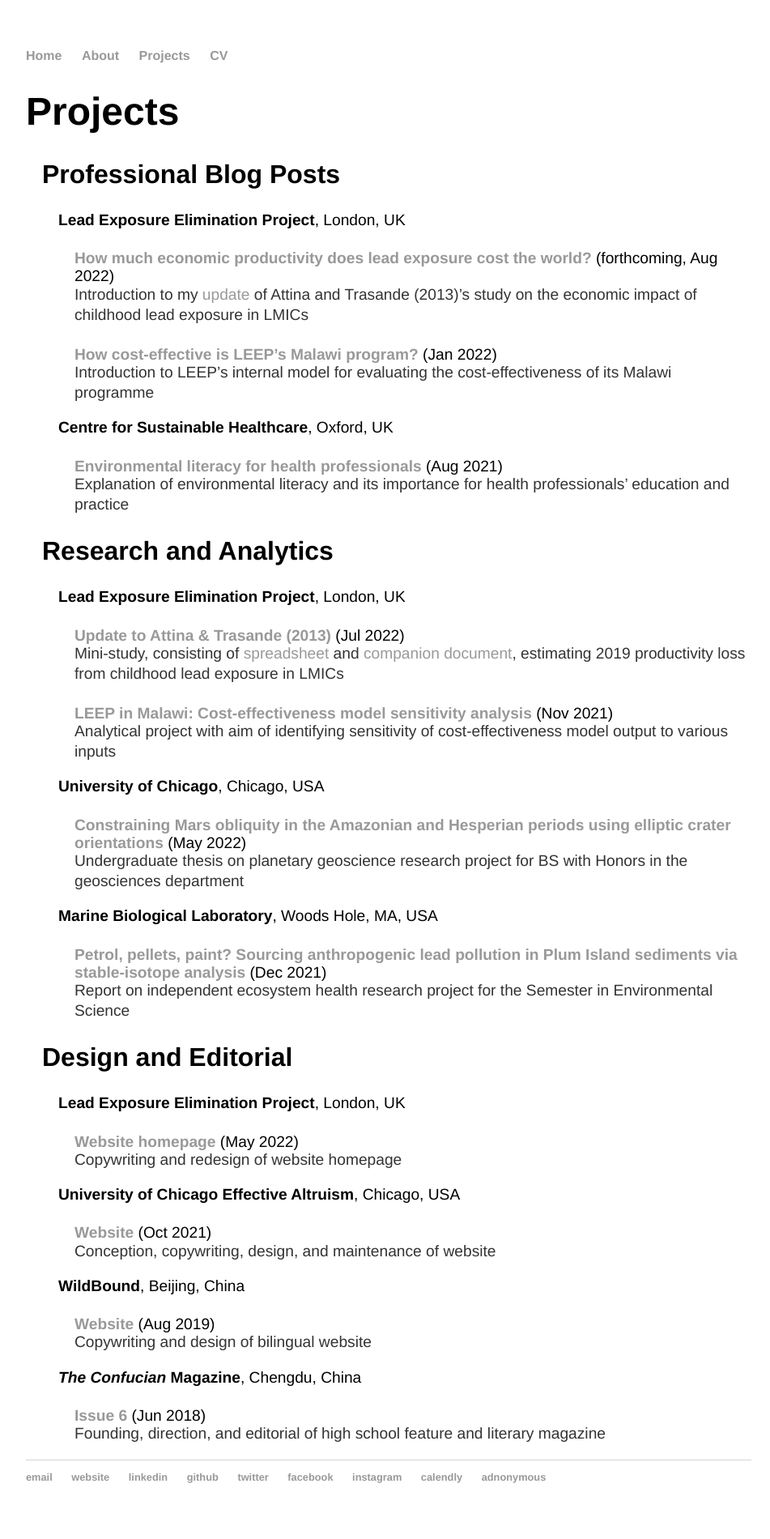
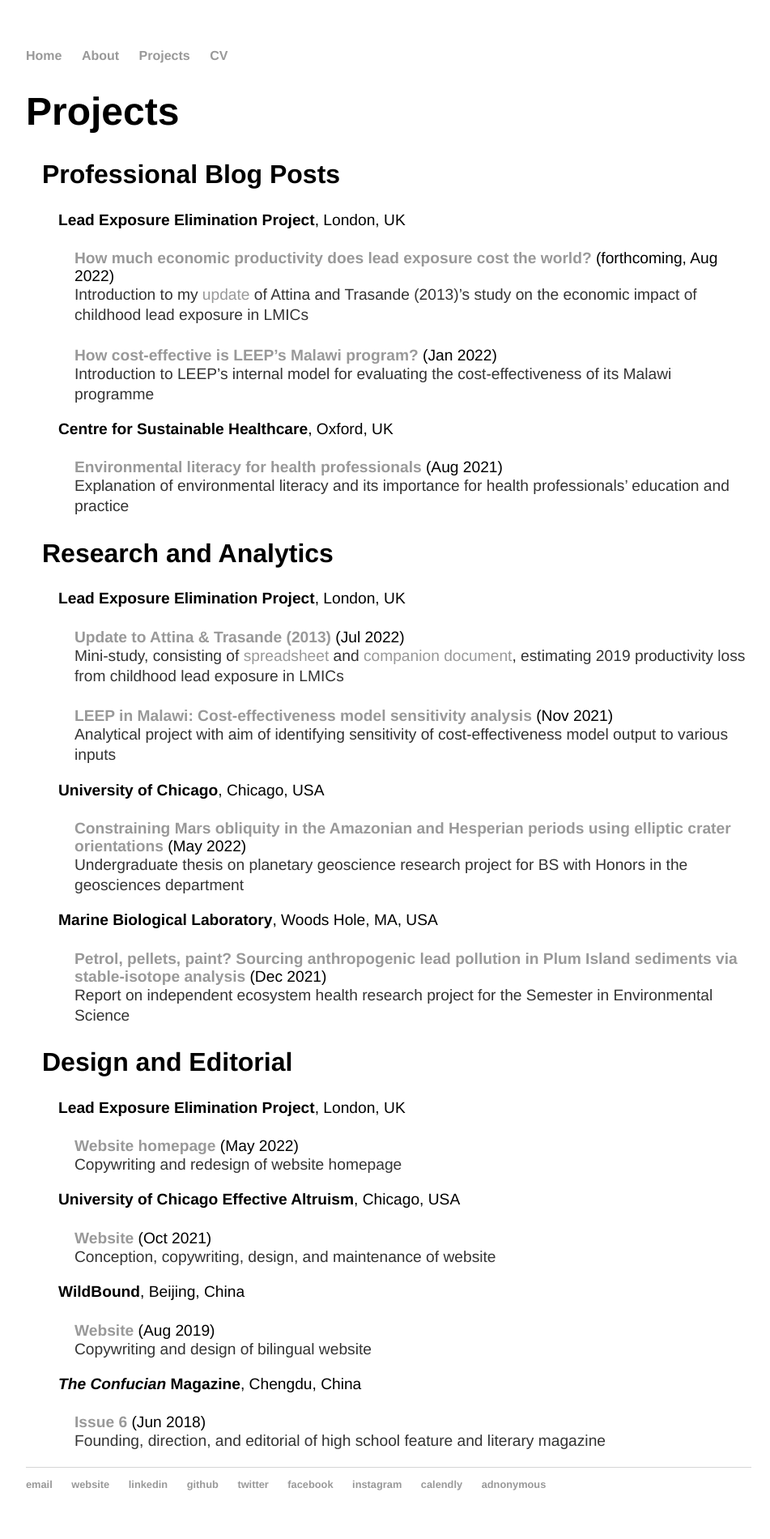
Before and after one commit to y-james-hu/y-james-hu.github.io, a Jekyll site: the page built from projects/index.html, in a window 1280 px wide. Shown: the whole page at 81% size, without its empty margins (160-1111 px from the left). Built offline with Jekyll 4.4.1, drawn with Linux system fonts in a browser that asks for light colours.

Commit message:
Update main.css

```diff
--- a/css/main.css
+++ b/css/main.css
@@ -34,7 +34,7 @@
 h4 {
     font-size: 1.2em;
     font-family:'Helvetica', 'Arial', 'Sans-Serif';
-    margin-bottom: -20px;
+    margin-bottom: -1em;
 }
 p {
     font-size: 1.2em;
```
